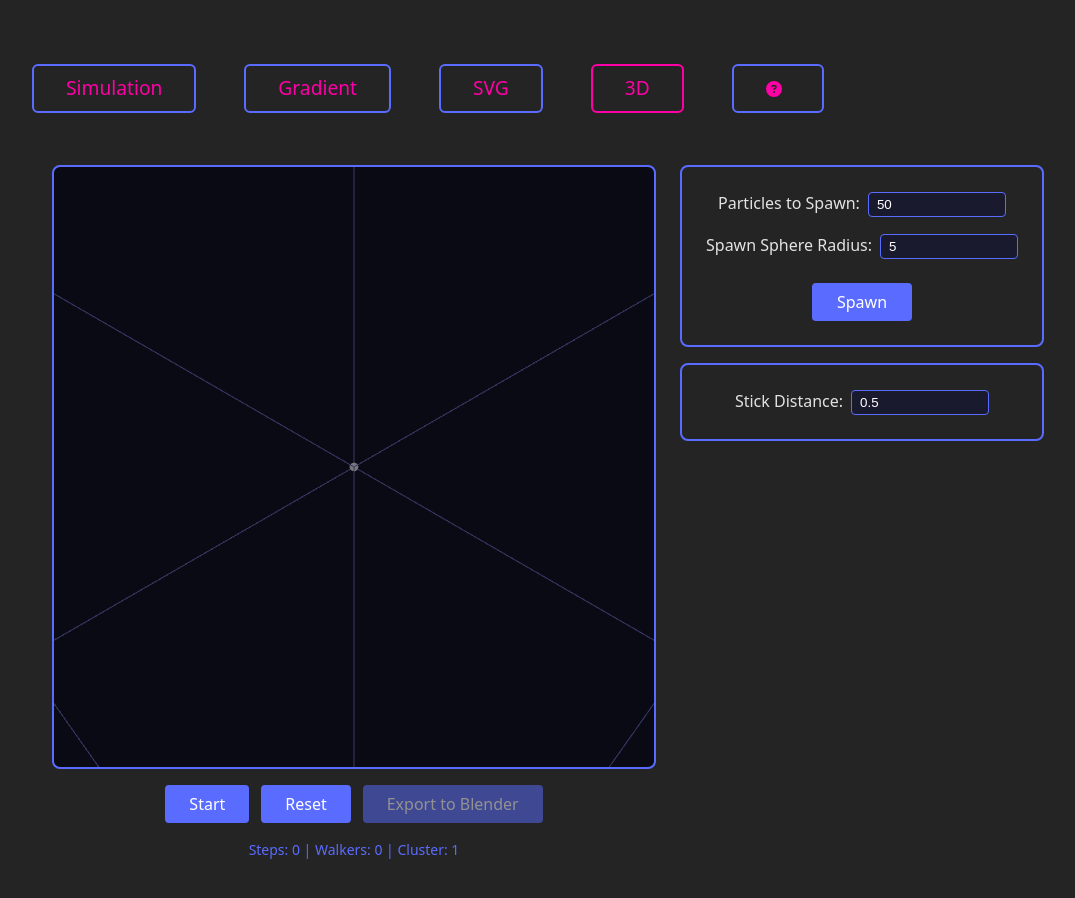
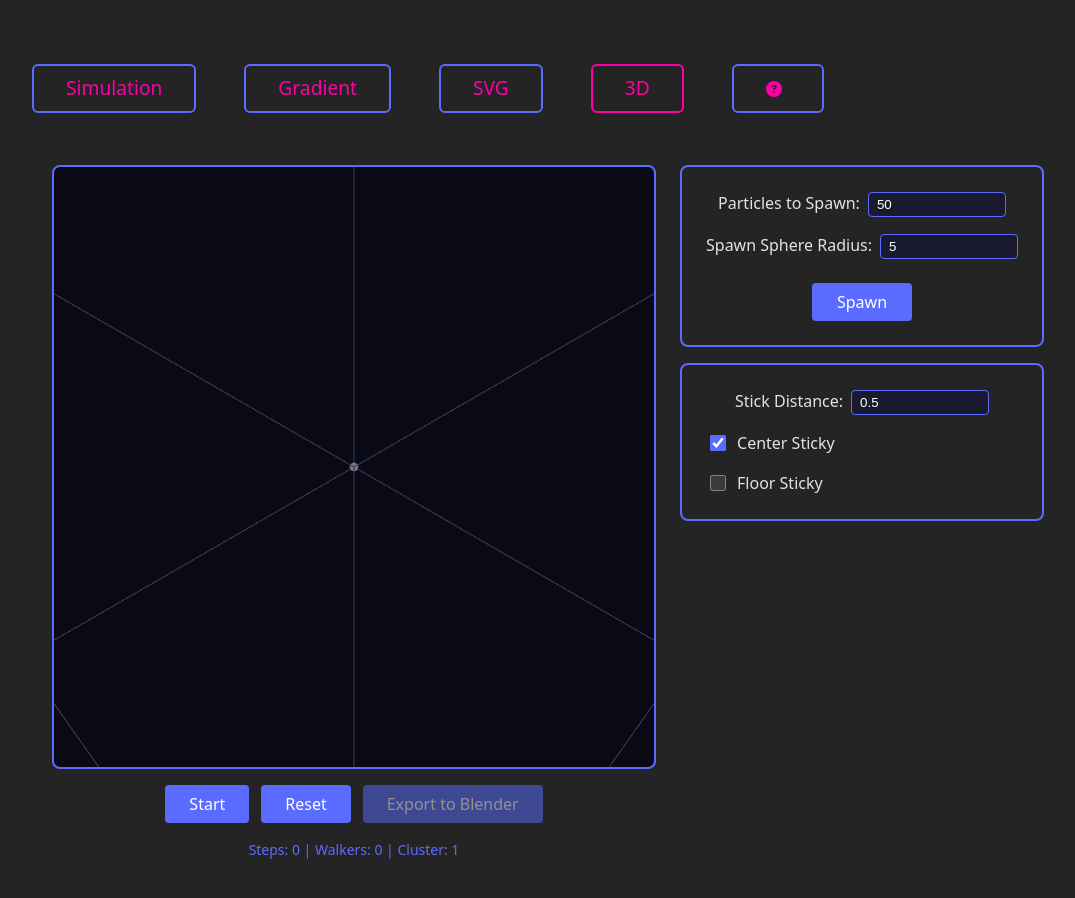
Before and after one commit to chriswininger/DLA-Studio-2025, a React (Vite) app: page /3d-dla in a window 1280 px wide. Shown: the top 898 px of the page, without its empty margins (92-1167 px from the left). Built offline with nearby package versions, Linux system fonts and the light colour scheme.

Commit message:
intial pass at sticky floor

```diff
--- a/src/tabs/three-dimensional-dla/dla-3d.ts
+++ b/src/tabs/three-dimensional-dla/dla-3d.ts
@@ -24,12 +24,22 @@ export interface DLA3DState {
   stepSize: number;
   stickDistance: number;
   boundHalfExtent: number;
+  centerSticky: boolean;
+  floorSticky: boolean;
 }
 
-export function createDLA3DState(boundHalfExtent: number, stickDistance: number): DLA3DState {
+export function createDLA3DState(
+  boundHalfExtent: number,
+  stickDistance: number,
+  centerSticky: boolean = true,
+  floorSticky: boolean = false,
+): DLA3DState {
   const cluster: ClusterMap3D = {};
-  const origin: Point3D = { x: 0, y: 0, z: 0 };
-  cluster[pointKey(origin)] = { point: origin, distance: 0, parent: ROOT, parentPoint: null };
+
+  if (centerSticky) {
+    const origin: Point3D = { x: 0, y: 0, z: 0 };
+    cluster[pointKey(origin)] = { point: origin, distance: 0, parent: ROOT, parentPoint: null };
+  }
 
   return {
     cluster,
@@ -38,14 +48,17 @@ export function createDLA3DState(boundHalfExtent: number, stickDistance: number)
     stepSize: 0.2,
     stickDistance,
     boundHalfExtent,
+    centerSticky,
+    floorSticky,
   };
 }
 
 export function stepDLA3D(state: DLA3DState): DLA3DState {
-  const { cluster, stepSize, stickDistance, boundHalfExtent } = state;
+  const { cluster, stepSize, stickDistance, boundHalfExtent, floorSticky } = state;
   const newCluster: ClusterMap3D = {};
   const newWalkers: Point3D[] = [];
   const stickDistSq = stickDistance * stickDistance;
+  const floorY = -boundHalfExtent;
 
   const clusterPoints = Object.values(cluster);
 
@@ -59,6 +72,19 @@ export function stepDLA3D(state: DLA3DState): DLA3DState {
       y: clamp(walker.y + dy, -boundHalfExtent, boundHalfExtent),
       z: clamp(walker.z + dz, -boundHalfExtent, boundHalfExtent),
     };
+
+    if (floorSticky && moved.y <= floorY) {
+      const key = pointKey(moved);
+      if (!cluster[key] && !newCluster[key]) {
+        newCluster[key] = {
+          point: moved,
+          distance: 0,
+          parent: ROOT,
+          parentPoint: null,
+        };
+      }
+      continue;
+    }
 
     let stuckParent: ClusterEntry3D | undefined;
     for (const entry of clusterPoints) {
--- a/src/tabs/three-dimensional-dla/simulation-controls/simulation-controls.css
+++ b/src/tabs/three-dimensional-dla/simulation-controls/simulation-controls.css
@@ -28,6 +28,26 @@
   cursor: not-allowed;
 }
 
+.dlasim-simulation-controls-checkbox-label {
+  display: flex;
+  align-items: center;
+  gap: 8px;
+  cursor: pointer;
+  user-select: none;
+}
+
+.dlasim-simulation-controls-checkbox {
+  width: 16px;
+  height: 16px;
+  cursor: pointer;
+  accent-color: var(--control-border-color);
+}
+
+.dlasim-simulation-controls-checkbox:disabled {
+  opacity: 0.5;
+  cursor: not-allowed;
+}
+
 @media (max-width: 768px) {
   .dlasim-simulation-controls {
     min-width: auto;
--- a/src/tabs/three-dimensional-dla/simulation-controls/simulation-controls.tsx
+++ b/src/tabs/three-dimensional-dla/simulation-controls/simulation-controls.tsx
@@ -1,14 +1,16 @@
 import { useDispatch } from 'react-redux';
 import { useAppSelector } from '../../../store';
-import { setStickDistance } from '../three-dimensional-dla-slice';
+import { setStickDistance, setCenterSticky, setFloorSticky } from '../three-dimensional-dla-slice';
 import type { RootState } from '../../../store';
 import './simulation-controls.css';
 
 interface SimulationControlsProps {
   isRunning: boolean;
+  centerSticky: boolean;
+  floorSticky: boolean;
 }
 
-function SimulationControls({ isRunning }: SimulationControlsProps) {
+function SimulationControls({ isRunning, centerSticky, floorSticky }: SimulationControlsProps) {
   const dispatch = useDispatch();
   const stickDistance = useAppSelector((state: RootState) => state.threeDimensionalDla.stickDistance);
 
@@ -29,6 +31,32 @@ function SimulationControls({ isRunning }: SimulationControlsProps) {
           className="dlasim-simulation-controls-input"
         />
       </div>
+      <div className="dlasim-simulation-controls-row">
+        <label htmlFor="dla-3d-center-sticky" className="dlasim-simulation-controls-checkbox-label">
+          <input
+            id="dla-3d-center-sticky"
+            type="checkbox"
+            checked={centerSticky}
+            onChange={(e) => dispatch(setCenterSticky(e.target.checked))}
+            disabled={isRunning}
+            className="dlasim-simulation-controls-checkbox"
+          />
+          Center Sticky
+        </label>
+      </div>
+      <div className="dlasim-simulation-controls-row">
+        <label htmlFor="dla-3d-floor-sticky" className="dlasim-simulation-controls-checkbox-label">
+          <input
+            id="dla-3d-floor-sticky"
+            type="checkbox"
+            checked={floorSticky}
+            onChange={(e) => dispatch(setFloorSticky(e.target.checked))}
+            disabled={isRunning}
+            className="dlasim-simulation-controls-checkbox"
+          />
+          Floor Sticky
+        </label>
+      </div>
     </div>
   );
 
--- a/src/tabs/three-dimensional-dla/three-dimensional-dla-constants.ts
+++ b/src/tabs/three-dimensional-dla/three-dimensional-dla-constants.ts
@@ -1,6 +1,8 @@
 export const DEFAULT_PARTICLES_3D = 50;
 export const DEFAULT_SPAWN_RADIUS = 5;
 export const DEFAULT_STICK_DISTANCE = 0.5;
+export const DEFAULT_CENTER_STICKY = true;
+export const DEFAULT_FLOOR_STICKY = false;
 export const BOUND_HALF_EXTENT = 8;
 export const MAX_WALKERS = 2000;
 export const MAX_CLUSTER = 5000;
--- a/src/tabs/three-dimensional-dla/three-dimensional-dla-slice.ts
+++ b/src/tabs/three-dimensional-dla/three-dimensional-dla-slice.ts
@@ -1,6 +1,6 @@
 import { createSlice } from '@reduxjs/toolkit';
 import type { PayloadAction } from '@reduxjs/toolkit';
-import { DEFAULT_PARTICLES_3D, DEFAULT_SPAWN_RADIUS, DEFAULT_STICK_DISTANCE } from './three-dimensional-dla-constants';
+import { DEFAULT_PARTICLES_3D, DEFAULT_SPAWN_RADIUS, DEFAULT_STICK_DISTANCE, DEFAULT_CENTER_STICKY, DEFAULT_FLOOR_STICKY } from './three-dimensional-dla-constants';
 import type { Point3D, ClusterMap3D } from './dla-3d';
 
 export interface ThreeDimensionalDLAState {
@@ -8,6 +8,8 @@ export interface ThreeDimensionalDLAState {
   numParticles: number;
   spawnSphereRadius: number;
   stickDistance: number;
+  centerSticky: boolean;
+  floorSticky: boolean;
   walkers: Point3D[];
   cluster: ClusterMap3D;
   steps: number;
@@ -18,6 +20,8 @@ const initialState: ThreeDimensionalDLAState = {
   numParticles: DEFAULT_PARTICLES_3D,
   spawnSphereRadius: DEFAULT_SPAWN_RADIUS,
   stickDistance: DEFAULT_STICK_DISTANCE,
+  centerSticky: DEFAULT_CENTER_STICKY,
+  floorSticky: DEFAULT_FLOOR_STICKY,
   walkers: [],
   cluster: {},
   steps: 0,
@@ -39,6 +43,12 @@ const slice = createSlice({
     setStickDistance(state, action: PayloadAction<number>) {
       state.stickDistance = action.payload;
     },
+    setCenterSticky(state, action: PayloadAction<boolean>) {
+      state.centerSticky = action.payload;
+    },
+    setFloorSticky(state, action: PayloadAction<boolean>) {
+      state.floorSticky = action.payload;
+    },
     addWalkers(state, action: PayloadAction<Point3D[]>) {
       state.walkers = [...state.walkers, ...action.payload];
     },
@@ -52,6 +62,8 @@ const slice = createSlice({
       state.walkers = [];
       state.cluster = {};
       state.steps = 0;
+      state.centerSticky = DEFAULT_CENTER_STICKY;
+      state.floorSticky = DEFAULT_FLOOR_STICKY;
     },
   },
 });
@@ -61,6 +73,8 @@ export const {
   setNumParticles,
   setSpawnSphereRadius,
   setStickDistance,
+  setCenterSticky,
+  setFloorSticky,
   addWalkers,
   saveDLA3DState,
   resetState,
--- a/src/tabs/three-dimensional-dla/three-dimensional-dla.tsx
+++ b/src/tabs/three-dimensional-dla/three-dimensional-dla.tsx
@@ -5,7 +5,7 @@ import { OrbitControls } from '@react-three/drei';
 import { useDispatch } from 'react-redux';
 import { useAppSelector } from '../../store';
 import type { RootState } from '../../store';
-import { setIsRunning, saveDLA3DState, resetState } from './three-dimensional-dla-slice';
+import { setIsRunning, saveDLA3DState, resetState, setCenterSticky, setFloorSticky } from './three-dimensional-dla-slice';
 import { createDLA3DState, stepDLA3D } from './dla-3d';
 import type { DLA3DState } from './dla-3d';
 import { BOUND_HALF_EXTENT, MAX_WALKERS, MAX_CLUSTER, MAX_CONNECTIONS } from './three-dimensional-dla-constants';
@@ -24,6 +24,8 @@ function ThreeDimensionalDLA() {
   const reduxCluster = useAppSelector((state: RootState) => state.threeDimensionalDla.cluster);
   const reduxSteps = useAppSelector((state: RootState) => state.threeDimensionalDla.steps);
   const stickDistance = useAppSelector((state: RootState) => state.threeDimensionalDla.stickDistance);
+  const centerSticky = useAppSelector((state: RootState) => state.threeDimensionalDla.centerSticky);
+  const floorSticky = useAppSelector((state: RootState) => state.threeDimensionalDla.floorSticky);
 
   const dlaStateRef = useRef<DLA3DState | null>(null);
   const [statusText, setStatusText] = React.useState('Steps: 0 | Walkers: 0 | Cluster: 1');
@@ -49,6 +51,18 @@ function ThreeDimensionalDLA() {
       dlaStateRef.current.stickDistance = stickDistance;
     }
   }, [stickDistance]);
+
+  useEffect(() => {
+    if (dlaStateRef.current) {
+      dlaStateRef.current.centerSticky = centerSticky;
+    }
+  }, [centerSticky]);
+
+  useEffect(() => {
+    if (dlaStateRef.current) {
+      dlaStateRef.current.floorSticky = floorSticky;
+    }
+  }, [floorSticky]);
 
   return (
     <div className="dlasim-three-dimensional-dla">
@@ -86,7 +100,7 @@ function ThreeDimensionalDLA() {
         </div>
         <div className="dlasim-3d-controls-col">
           <SphereSpawnControls isRunning={isRunning} />
-          <SimulationControls isRunning={isRunning} />
+          <SimulationControls isRunning={isRunning} centerSticky={centerSticky} floorSticky={floorSticky} />
         </div>
       </div>
     </div>
@@ -103,7 +117,7 @@ function ThreeDimensionalDLA() {
 
   function handleReset() {
     dispatch(resetState());
-    dlaStateRef.current = createDLA3DState(BOUND_HALF_EXTENT, stickDistance);
+    dlaStateRef.current = createDLA3DState(BOUND_HALF_EXTENT, stickDistance, centerSticky, floorSticky);
     updateStatusText();
   }
 
@@ -137,7 +151,7 @@ function ThreeDimensionalDLA() {
           boundHalfExtent: BOUND_HALF_EXTENT,
         };
       } else {
-        dlaStateRef.current = createDLA3DState(BOUND_HALF_EXTENT, stickDistance);
+        dlaStateRef.current = createDLA3DState(BOUND_HALF_EXTENT, stickDistance, centerSticky, floorSticky);
       }
       updateStatusText();
     }
```
